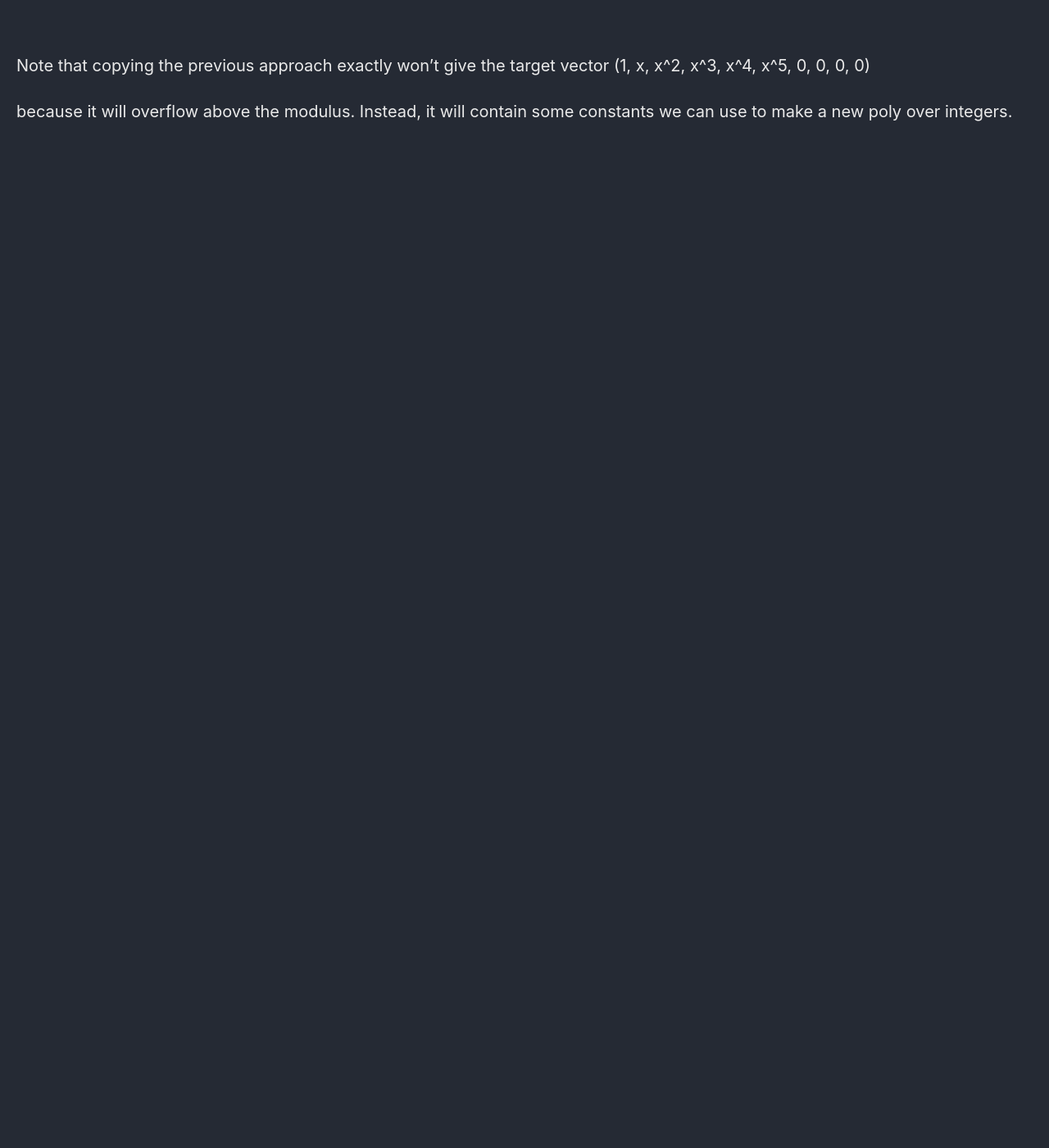
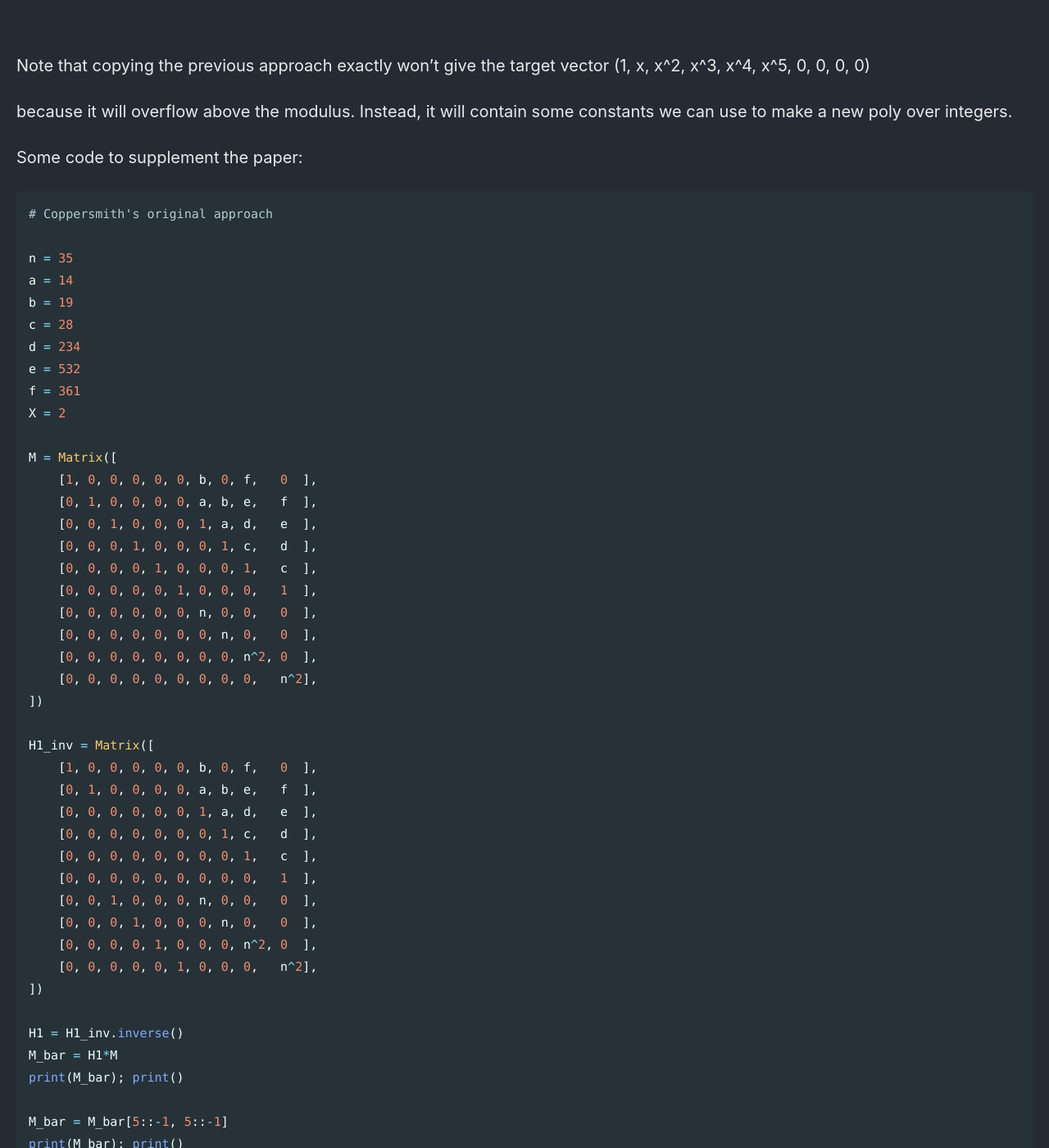
Before and after one commit to Connor-McCartney/Connor-McCartney.github.io, a Jekyll site: the page built from _pages/cryptography/small-roots/notes.md, in a window 1280 px wide and 1400 px high, scrolled down 4229 px. Shown: the whole window at 82% size. Built offline with Jekyll 4.4.1, drawn with Linux system fonts in a browser that asks for light colours; cached includes are drawn as plain includes; before the commit the page ends 4436 px from its top, so only the background shows below that; some of the changed text lies outside the part shown.

Commit message:
Update notes.md

````diff
--- a/_pages/cryptography/small-roots/notes.md
+++ b/_pages/cryptography/small-roots/notes.md
@@ -174,3 +174,79 @@ x f(x)^2 = x^5 + 28x^4 + 234x^3 + 532x^2 + 361x
 Note that copying the previous approach exactly won't give the target vector (1, x, x^2, x^3, x^4, x^5, 0, 0, 0, 0)
 
 because it will overflow above the modulus. Instead, it will contain some constants we can use to make a new poly over integers.
+
+Some code to supplement the paper:
+
+```python
+# Coppersmith's original approach
+
+n = 35
+a = 14
+b = 19
+c = 28
+d = 234
+e = 532
+f = 361
+X = 2
+
+M = Matrix([
+    [1, 0, 0, 0, 0, 0, b, 0, f,   0  ],
+    [0, 1, 0, 0, 0, 0, a, b, e,   f  ],
+    [0, 0, 1, 0, 0, 0, 1, a, d,   e  ],
+    [0, 0, 0, 1, 0, 0, 0, 1, c,   d  ],
+    [0, 0, 0, 0, 1, 0, 0, 0, 1,   c  ],
+    [0, 0, 0, 0, 0, 1, 0, 0, 0,   1  ],
+    [0, 0, 0, 0, 0, 0, n, 0, 0,   0  ],
+    [0, 0, 0, 0, 0, 0, 0, n, 0,   0  ],
+    [0, 0, 0, 0, 0, 0, 0, 0, n^2, 0  ],
+    [0, 0, 0, 0, 0, 0, 0, 0, 0,   n^2],
+])
+
+H1_inv = Matrix([
+    [1, 0, 0, 0, 0, 0, b, 0, f,   0  ],
+    [0, 1, 0, 0, 0, 0, a, b, e,   f  ],
+    [0, 0, 0, 0, 0, 0, 1, a, d,   e  ],
+    [0, 0, 0, 0, 0, 0, 0, 1, c,   d  ],
+    [0, 0, 0, 0, 0, 0, 0, 0, 1,   c  ],
+    [0, 0, 0, 0, 0, 0, 0, 0, 0,   1  ],
+    [0, 0, 1, 0, 0, 0, n, 0, 0,   0  ],
+    [0, 0, 0, 1, 0, 0, 0, n, 0,   0  ],
+    [0, 0, 0, 0, 1, 0, 0, 0, n^2, 0  ],
+    [0, 0, 0, 0, 0, 1, 0, 0, 0,   n^2],
+])
+
+H1 = H1_inv.inverse()
+M_bar = H1*M
+print(M_bar); print()
+
+M_bar = M_bar[5::-1, 5::-1]
+print(M_bar); print()
+
+W = diagonal_matrix(QQ, [1, X, X^2, X^3, X^4, X^5])
+M_bar *= W
+
+B2 = M_bar.LLL()
+
+H2 = B2 * M_bar.inverse()
+H2_inv = H2.inverse()
+# most of the columns in the paper are the same, just a different order
+# cause of varying LLL internals/implementations probably
+print(H2_inv); print()
+
+
+
+var('x')
+p = x^2 + a*x + b
+cx = vector([1, x, -p/n, -(x*p)/n, (-p^2)/(n^2), (-x*p^2)/(n^2)])
+for col in H2_inv.T:
+    col = col[::-1]
+    f = cx*col #* n^2
+    try:
+        for root, _ in f.roots():
+            if root.is_integer():
+                print(f'{col = }')
+                print(f'{root = }')
+    except RuntimeError:
+        # no roots
+        pass
+```
````
